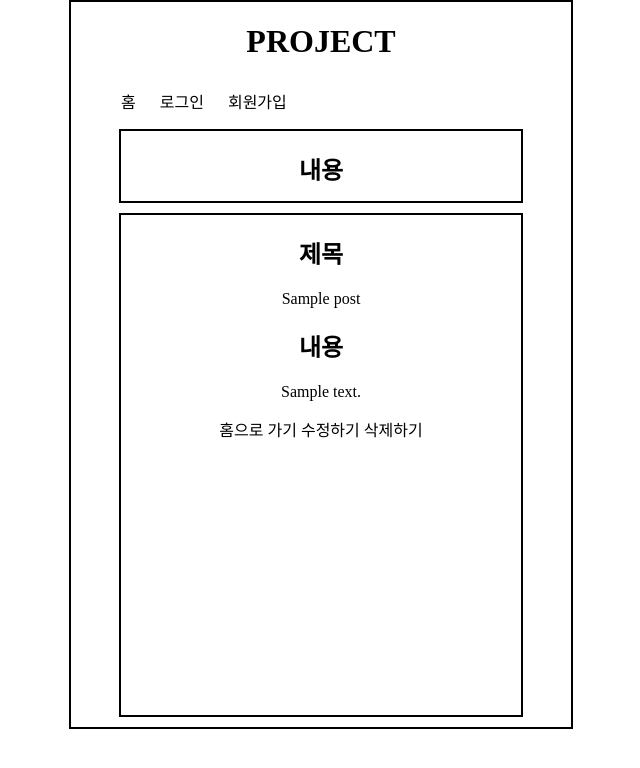
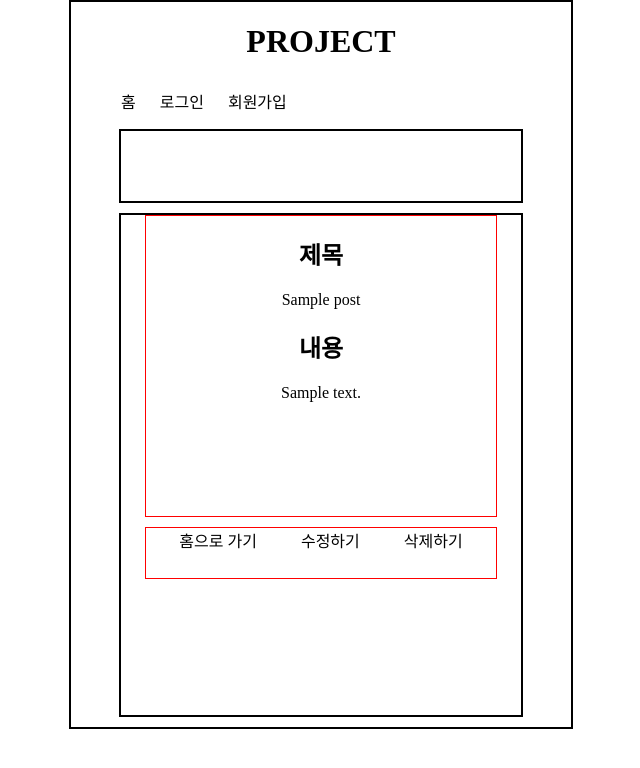
Before and after one commit to rfdseoul/NEXT_LION_session, a Django app: page /post/detail/1 in a window 1280 px wide. Shown: the top 768 px of the page, without its empty margins (319-959 px from the left). Run offline with Django 4.2, Linux system fonts and the light colour scheme; tables that the repository leaves empty hold one stand-in row (values such as "Sample post").

Commit message:
detail 스타일 적용 및 수정

```diff
--- /dev/null
+++ b/prac1/project/post/static/post/detail.css
@@ -0,0 +1,18 @@
+.contentBox {
+    border: 1px solid red;
+    width: 350px;
+    height: 300px;
+    margin: 0 auto;
+}
+
+.linkBox {
+    border: 1px solid red;
+    width: 350px;
+    height: 50px;
+    margin: 10px auto;
+}
+
+.linkBox a {
+    margin: 5px 20px;
+    font-size: 16px;
+}
--- a/prac1/project/post/templates/post/base.html
+++ b/prac1/project/post/templates/post/base.html
@@ -13,7 +13,7 @@
 </head>
 <head>
     <div id="head">
-        <h1>PROJECT</h1>
+        <a href="{% url 'post:home' %}"><h1>PROJECT</h1></a>
     </div>
 </head>
 <body>
--- a/prac1/project/post/templates/post/detail.html
+++ b/prac1/project/post/templates/post/detail.html
@@ -1,14 +1,15 @@
 {% extends 'post/base.html' %}
 
 {% block css %}
-
+{% load static %}
+<link rel="stylesheet" type="text/css" href="{% static 'post/detail.css' %}">
 {% endblock css %}
 
 {% block title %}
-<h2>내용</h2>
 {% endblock title %}
 
 {% block content %}
+<div class="contentBox">
     <div>
         <h2>제목</h2>
         <p>{{ post.title }}</p>
@@ -17,7 +18,10 @@
         <h2>내용</h2>
         <p>{{ post.content }}</p>
     </div>
+</div>
+<div class="linkBox">
     <a href="{% url 'post:home' %}">홈으로 가기</a>
     <a href="{% url 'post:edit' post.pk %}">수정하기</a>
     <a href="{% url 'post:delete' post.pk %}">삭제하기</a>
+</div>
 {% endblock content %}
```
